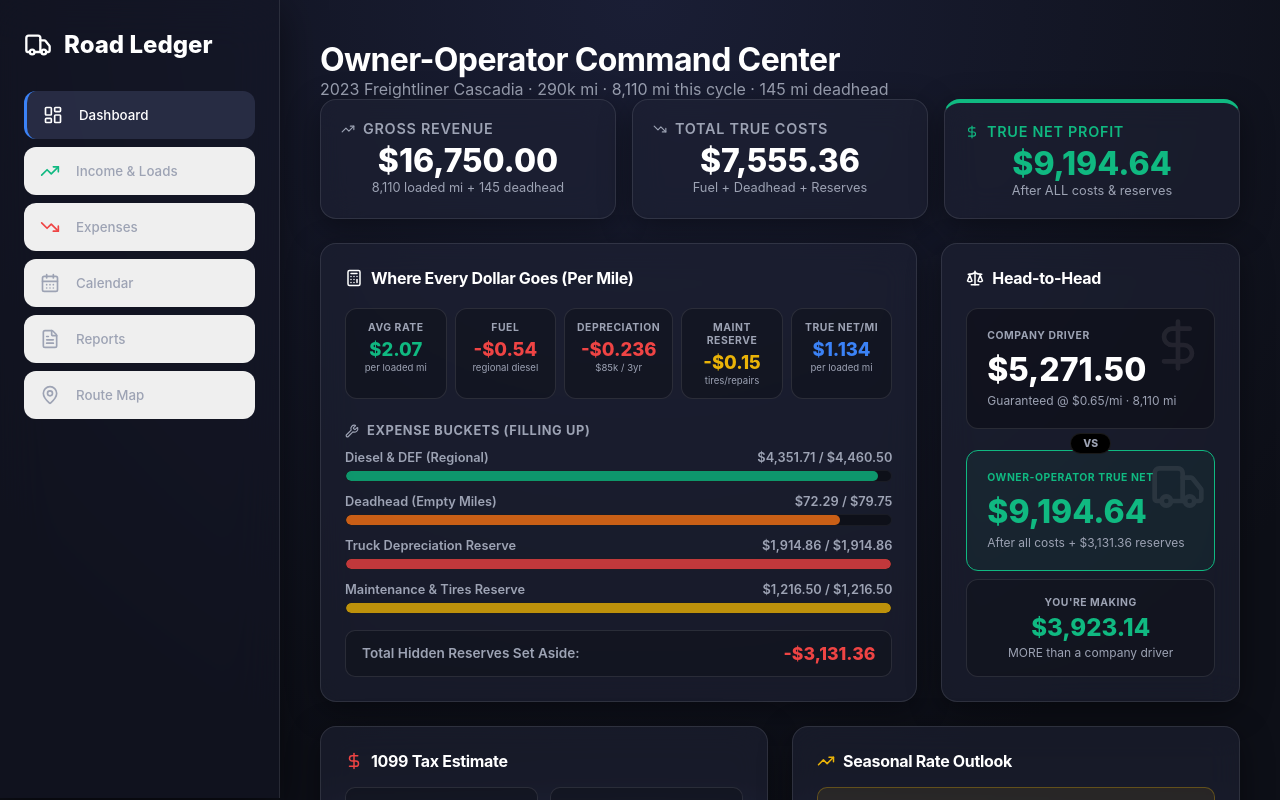
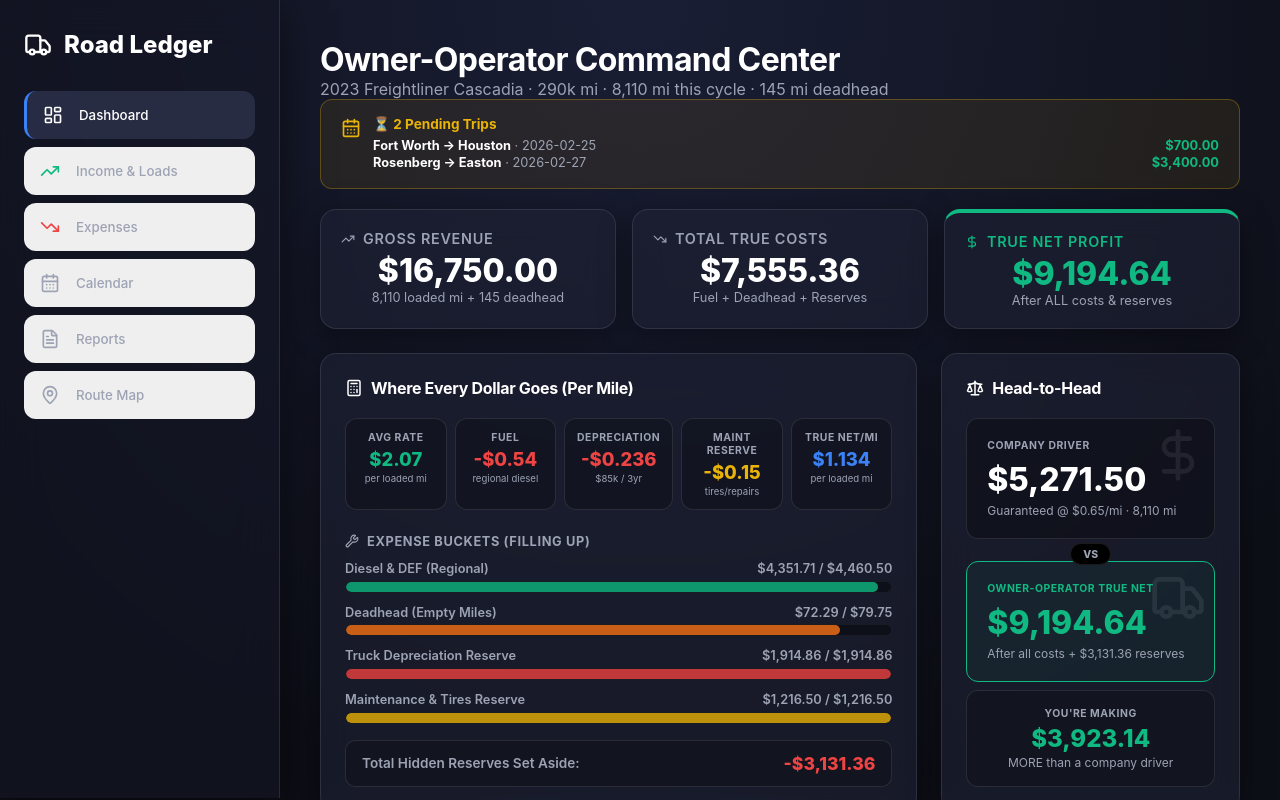
Before and after one commit to Chinadoc/Truck-tracker, a React (Vite) app: page / in a window 1280 px wide. Shown: the top 800 px of the page. Built offline with nearby package versions, Linux system fonts and the light colour scheme.

Commit message:
Add pending trips banner to dashboard

```diff
--- a/src/App.tsx
+++ b/src/App.tsx
@@ -445,6 +445,25 @@ function App() {
               <h1 className="text-3xl font-bold">Owner-Operator Command Center</h1>
               <p className="text-secondary mt-1">2023 Freightliner Cascadia · 290k mi · {analysis.totalMiles.toLocaleString()} mi this cycle · {totalDeadhead} mi deadhead</p>
             </header>
+
+            {/* Pending Trips Banner */}
+            {(() => {
+              const pending = incomes.filter(i => isFutureTrip(i.date));
+              return pending.length > 0 ? (
+                <div style={{ background: 'rgba(234,179,8,0.08)', border: '1px solid rgba(234,179,8,0.3)', borderRadius: '12px', padding: '1rem 1.25rem', marginBottom: '1.25rem', display: 'flex', alignItems: 'flex-start', gap: '0.75rem' }}>
+                  <CalendarDays size={20} style={{ color: '#eab308', marginTop: '0.1rem', flexShrink: 0 }} />
+                  <div style={{ flex: 1 }}>
+                    <div style={{ fontWeight: 700, color: '#eab308', fontSize: '0.85rem', marginBottom: '0.35rem' }}>⏳ {pending.length} Pending Trip{pending.length > 1 ? 's' : ''}</div>
+                    {pending.map(t => (
+                      <div key={t.id} style={{ fontSize: '0.8rem', color: 'var(--text-secondary)', display: 'flex', justifyContent: 'space-between', gap: '1rem', marginBottom: '0.15rem' }}>
+                        <span><strong style={{ color: 'var(--text-primary)' }}>{t.originCity?.split(',')[0]} → {t.destCity?.split(',')[0]}</strong> · {t.date}</span>
+                        <span className="text-success" style={{ fontWeight: 700 }}>{formatCurrency(t.totalPayout)}</span>
+                      </div>
+                    ))}
+                  </div>
+                </div>
+              ) : null;
+            })()}
 
             {/* Row 1: Big Picture */}
             <div style={{ display: 'grid', gridTemplateColumns: '1fr 1fr 1fr', gap: '1rem', marginBottom: '1.5rem' }}>
```
